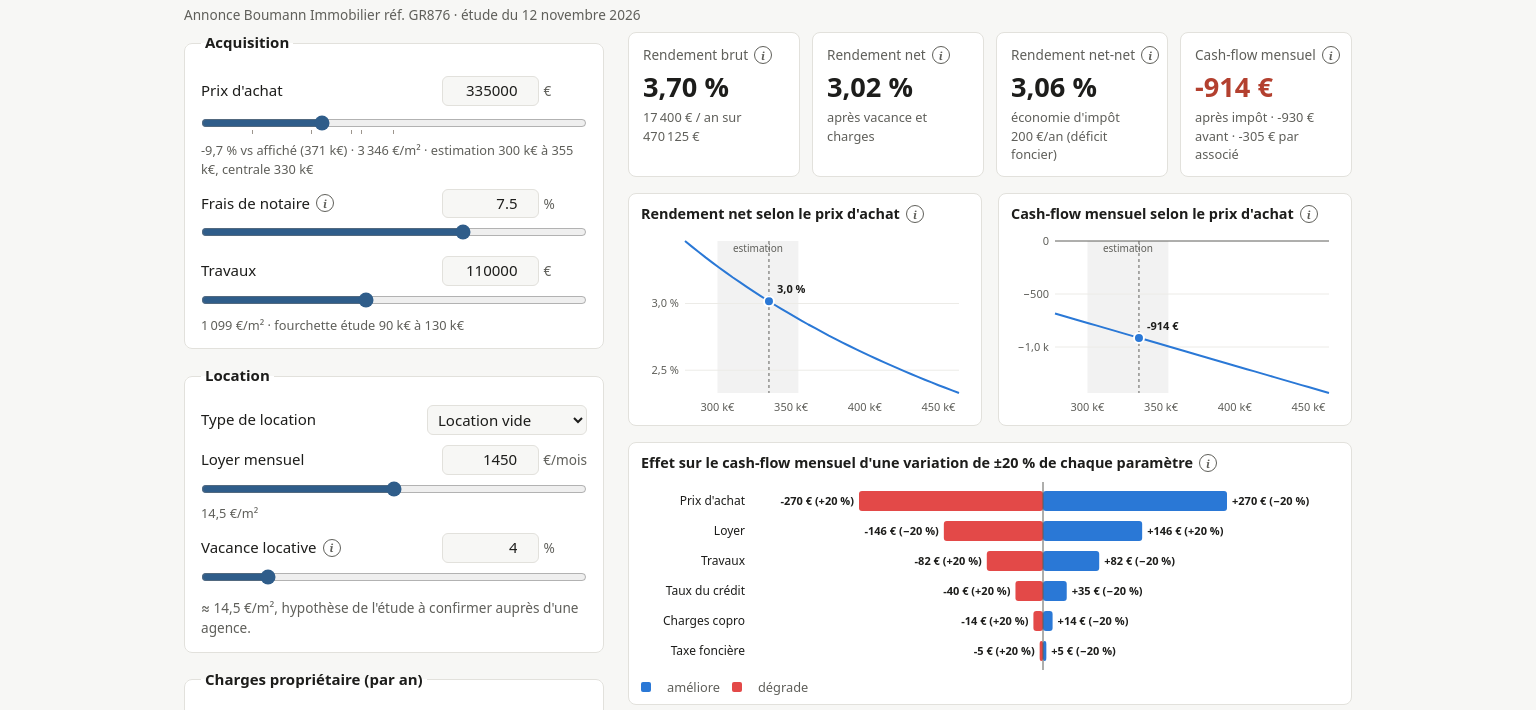
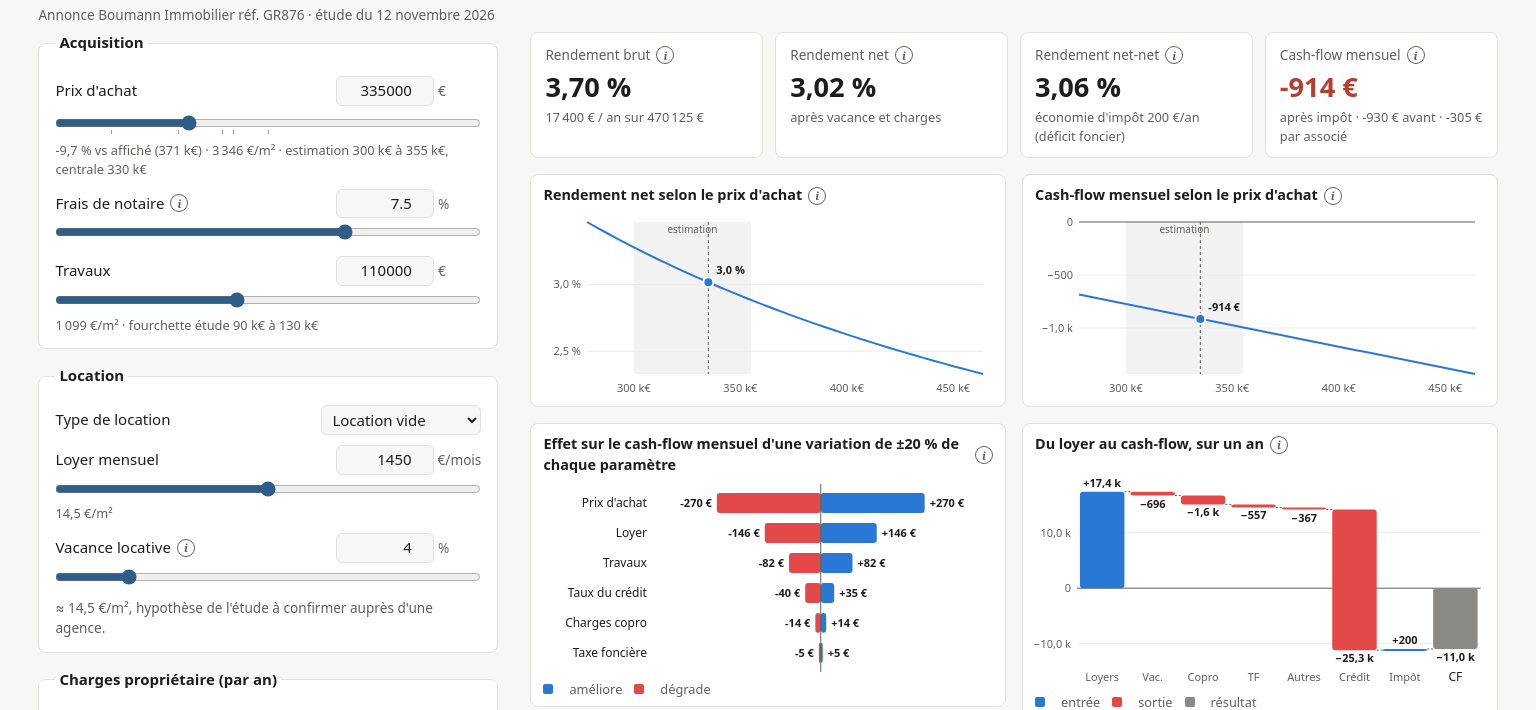
Before and after one commit to Fraer/immo-simu, a plain HTML site: page index.html in a window 1536 px wide. Shown: the part 102-812 px from the top of the page. Drawn offline with Linux system fonts and the light colour scheme.

Commit message:
Use wide screens: 1760 px container, charts two by two (v0.4.3)
Container grows from 1200 to 1760 px with fluid side padding. From
1400 px wide, the controls column widens to 460 px and the tornado and
waterfall charts sit side by side under the price-sensitivity pair.

Co-Authored-By: Claude Opus 5.5 <noreply@anthropic.com>

```diff
--- a/css/style.css
+++ b/css/style.css
@@ -45,7 +45,7 @@ body {
   font: 15px/1.45 system-ui, -apple-system, "Segoe UI", Roboto, sans-serif;
 }
 
-header, main { max-width: 1200px; margin: 0 auto; padding: 0 16px; }
+header, main { max-width: 1760px; margin: 0 auto; padding: 0 clamp(16px, 2.5vw, 40px); }
 header { padding-top: 24px; padding-bottom: 8px; }
 .entete-ligne { display: flex; align-items: center; gap: 16px; margin-bottom: 6px; }
 .entete-ligne h1 { flex: 1; min-width: 0; margin: 0; }
@@ -220,6 +220,11 @@ tr.total.negatif td { color: var(--negatif); }
 
 /* ---------- Charts ---------- */
 #graphiques { display: grid; gap: 16px; margin: 16px 0; }
+@media (min-width: 1400px) {
+  main { grid-template-columns: minmax(0, 460px) minmax(0, 1fr); gap: 32px; }
+  #graphiques { grid-template-columns: repeat(2, minmax(0, 1fr)); }
+  #g-sensibilite { grid-column: 1 / -1; }
+}
 .g-paire { display: grid; grid-template-columns: repeat(auto-fit, minmax(280px, 1fr)); gap: 16px; }
 .viz {
   margin: 0;
--- a/js/version.js
+++ b/js/version.js
@@ -1,3 +1,3 @@
 // Single source of the app version (semver). Bump on each release:
 // major = incompatible change (URL or JSON format), minor = new feature, patch = fix.
-export const VERSION = "0.4.2";
+export const VERSION = "0.4.3";
```
